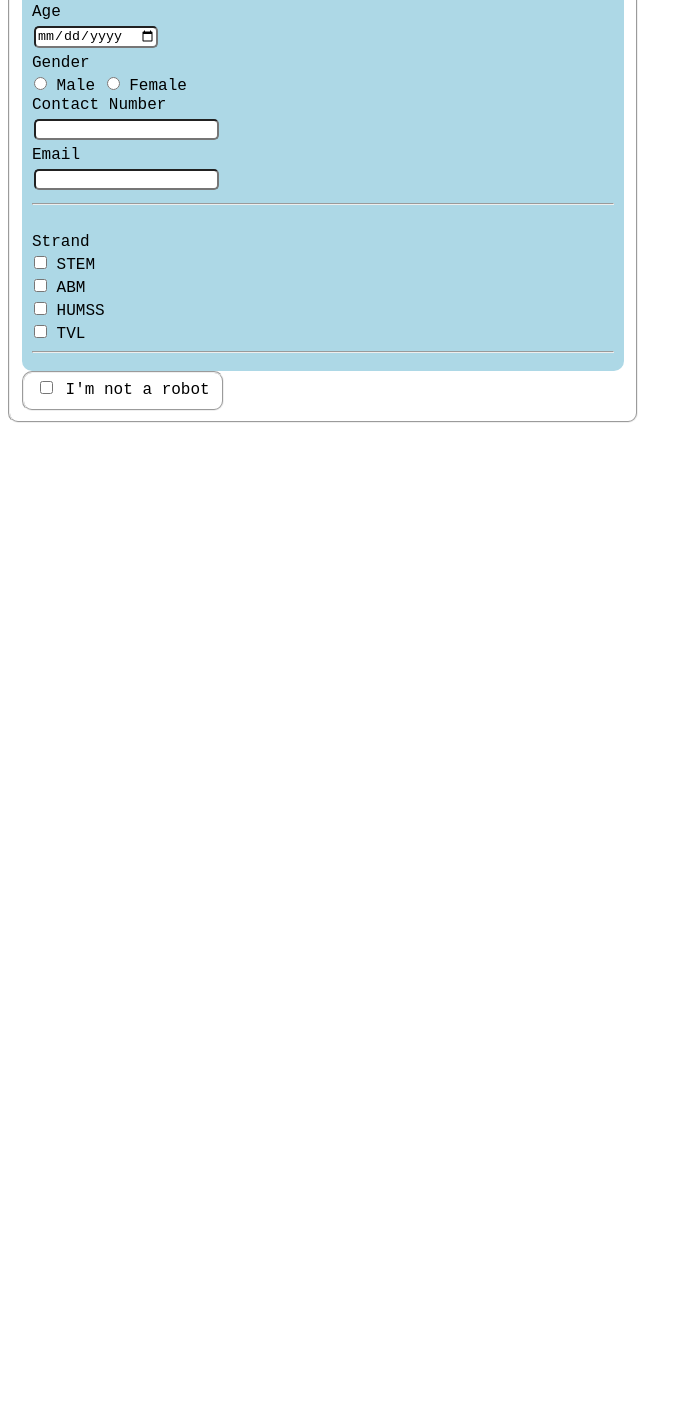
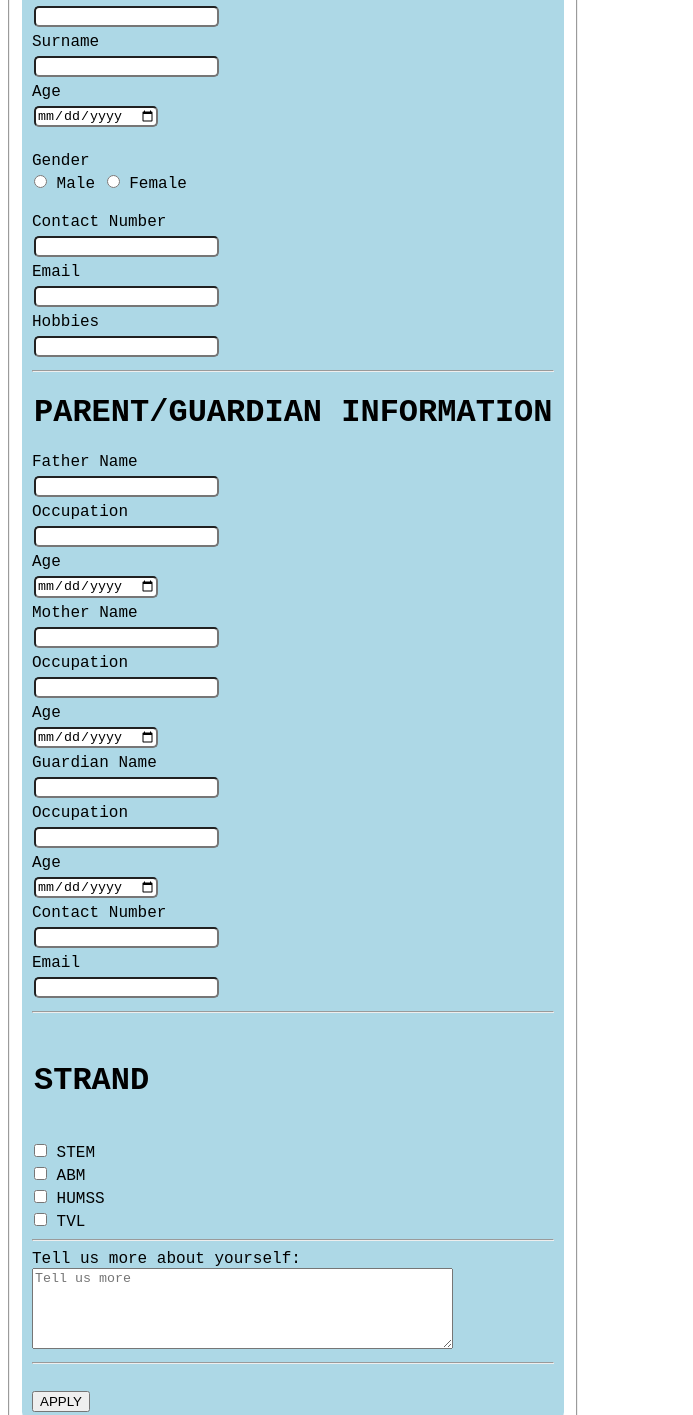
Before and after one commit to norpheusstudio/codestoragefiles, a plain HTML site: page studentform.html in a window 1280 px wide. Shown: the part 297-1712 px from the top of the page, without its empty margins (0-693 px from the left). Before the commit the page ends 800 px from the top, so only its background shows below. Drawn offline with Linux system fonts and the light colour scheme.

Commit message:
Update studentform.html

```diff
--- a/studentform.html
+++ b/studentform.html
@@ -12,6 +12,9 @@
 		</header>
 	<hr>
 		<div>
+    		<legend>
+    		    <h1>PERSONAL INFORMATION</h1>
+    		</legend>
 			<label type="text">First name</label>
 		<br>
 			<input type="text" name="Text" placeholder="" required>
@@ -28,12 +31,14 @@
 		<br>
 			<input type="date" name="Date" placeholder="" required>
 		<br>
+		<br>
 			<label type="text">Gender<label>
 		<br>
 			<input type="radio" name="status" placeholder="" required>
 			<label type="radio">Male<label>
 			<input type="radio" name="status" placeholder="" required>
 			<label type="radio">Female<label>
+		<br>
 		<br>
 			<label type="text">Contact Number<label>
 		<br>
@@ -43,9 +48,62 @@
 		<br>
 			<input type="email" name="Email" placeholder="">
 		<br>
+		    <label type="text">Hobbies</label>
+		<br>
+		    <input type="text" name="Text">
+		<br>
+		<hr>
+		    <legend>
+		        <h1>PARENT/GUARDIAN INFORMATION</h1>
+		    </legend>
+		    <label type="text">Father Name</label>
+		<br>
+		    <input type="text" name="Text">
+		<br>
+		    <label type="text">Occupation</label>
+		<br>
+		    <input type="text" name="Text">
+		<br>
+		    <label type="text">Age</label>
+		<br>
+		    <input type="date" name="Date">
+		<br>
+		    <label type="text">Mother Name</label>
+		<br>
+		    <input type="text" name="Text">
+		<br>
+		    <label type="text">Occupation</label>
+	    <br>
+		    <input type="text" name="Text">
+		<br>
+		    <label type="text">Age</label>
+		<br>
+		    <input type="date" name="Date">
+		<br>
+		    <label type="text">Guardian Name</label>
+		<br>
+		    <input type="text" name="Text">
+		<br>
+		    <label type="text">Occupation</label>
+		<br>
+		    <input type="text" name="Text">
+	    <br>
+		    <label type="text">Age</label>
+		<br>
+		    <input type="date" name="Date">
+		<br>
+		    <label type="text">Contact Number</label>
+		    <br>
+		    <input type="tel" name="Tel">
+		    <br>
+		    <label type="text">Email</label>
+		    <br>
+		    <input type="email" name="Email">
 		<hr>
 		<br>
-			<label type="text">Strand<label>
+		    <legend>
+		        <h1>STRAND</h1>
+		    </legend>
 		<br>
 			<input type="checkbox" name="checked" placeholder="">
 			<label type="text">STEM<label>
@@ -58,15 +116,17 @@
 		<br>
 			<input type="checkbox" name="checked" placeholder="">
 			<label type="text">TVL<label>
+		<br>
 		<hr>
+		    <label type="text">Tell us more about yourself:</label>
+		<br>
+		    <textarea name="" id="" cols="50" rows="5" placeholder="Tell us more"></textarea>
+		<hr>
+		<br>
+		    <button type="submit">APPLY</button>
 		</div>
-			<fieldset style="font-family: Courier New">
-		<center>
-				<input type="checkbox" name="checked" placeholder="">
-				<label type="text">I'm not a robot<label>
-		</center>
+			<label style="font-family: Courier New; padding: 0px 20px 0px 0px;">
 			</fieldset>
-
 		</fieldset>
 	</body>
 </html>
```
